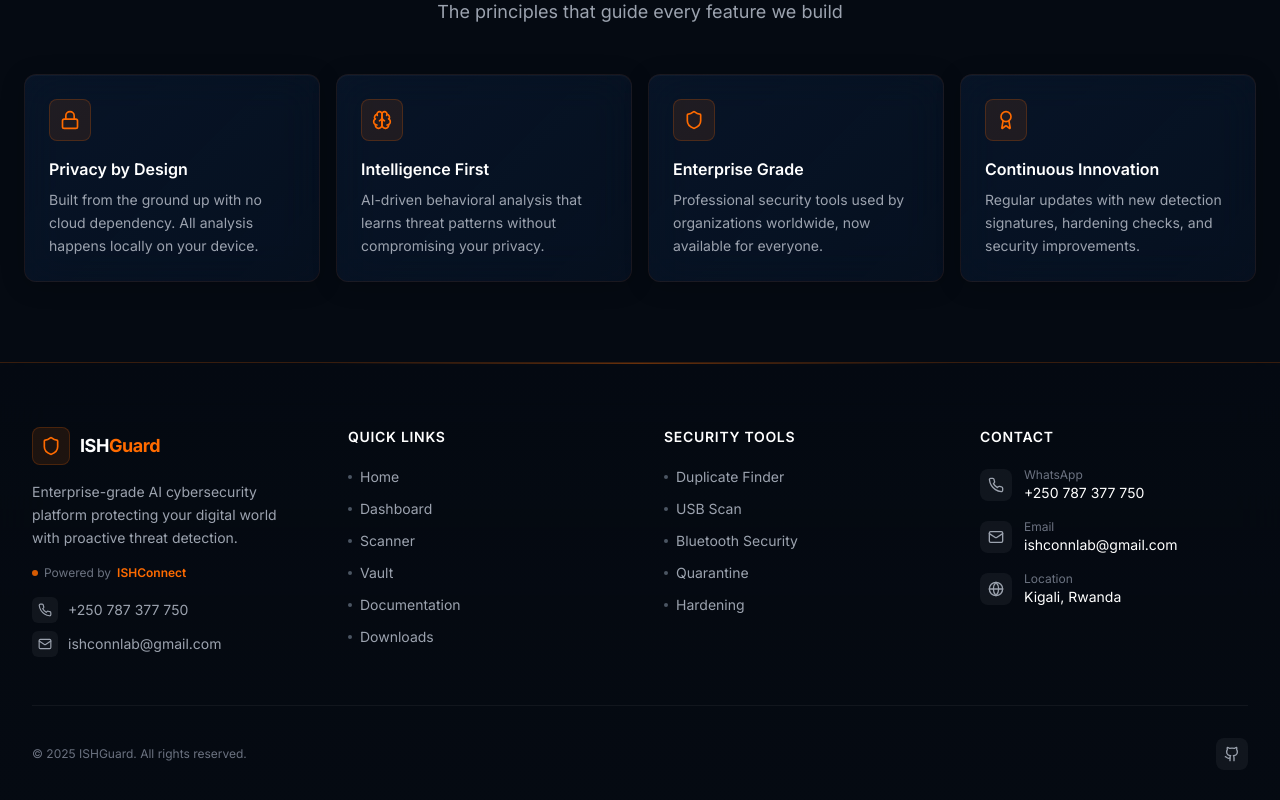
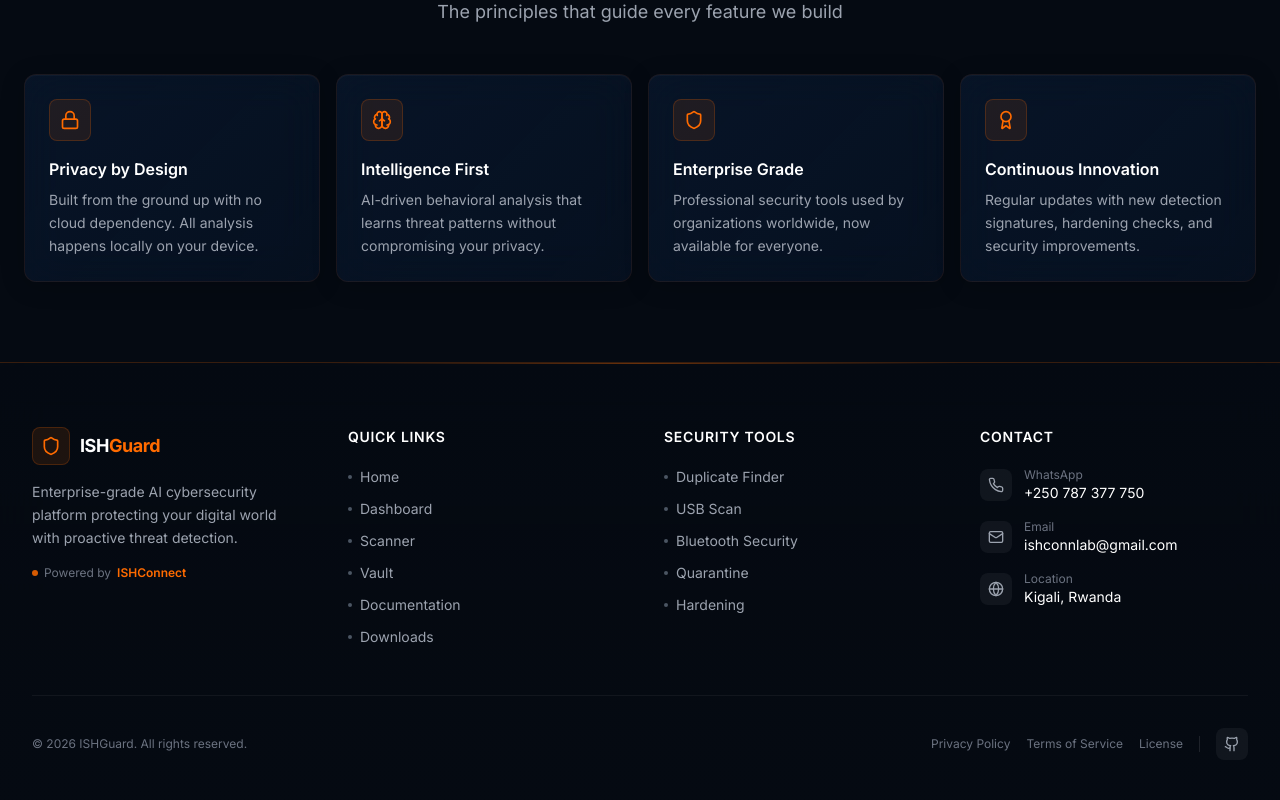
Before and after one commit to ishconnlab/ishguard, a React (Vite) app in the folder website/: page / in a window 1280 px wide. Shown: the part 3768-4568 px from the top of the page. Built offline with nearby package versions, Linux system fonts and the light colour scheme.

Commit message:
footer: rm duplicate contact, fix year, github link, add legal links for seo

```diff
--- a/website/src/components/layout/Footer.jsx
+++ b/website/src/components/layout/Footer.jsx
@@ -22,27 +22,13 @@
             <p className="text-sm text-gray-400 leading-relaxed mb-4">
               Enterprise-grade AI cybersecurity platform protecting your digital world with proactive threat detection.
             </p>
-            <p className="text-xs text-gray-500 mb-4 flex items-center gap-1.5">
+            <p className="text-xs text-gray-500 flex items-center gap-1.5">
               <span className="w-1.5 h-1.5 rounded-full bg-brand animate-pulse" />
               Powered by{' '}
               <a href="https://ishconnect.rw" target="_blank" rel="noopener noreferrer" className="text-brand hover:text-brand-light font-semibold transition-colors">
                 ISHConnect
               </a>
             </p>
-            <div className="space-y-2">
-              <a href="https://wa.me/250787377750" target="_blank" rel="noopener noreferrer" className="flex items-center gap-2.5 text-sm text-gray-400 hover:text-brand transition-colors group">
-                <div className="p-1.5 rounded-md bg-white/5 group-hover:bg-brand/10 transition-colors">
-                  <Phone className="w-3.5 h-3.5" />
-                </div>
-                <span>+250 787 377 750</span>
-              </a>
-              <a href="mailto:ishconnlab@gmail.com" className="flex items-center gap-2.5 text-sm text-gray-400 hover:text-brand transition-colors group">
-                <div className="p-1.5 rounded-md bg-white/5 group-hover:bg-brand/10 transition-colors">
-                  <Mail className="w-3.5 h-3.5" />
-                </div>
-                <span>ishconnlab@gmail.com</span>
-              </a>
-            </div>
           </div>
 
           <div>
@@ -129,10 +115,14 @@
 
         <div className="mt-12 pt-8 border-t border-white/5 flex flex-col sm:flex-row items-center justify-between gap-4">
           <p className="text-xs text-gray-500">
-            &copy; 2025 ISHGuard. All rights reserved.
+            &copy; 2026 ISHGuard. All rights reserved.
           </p>
-          <div className="flex items-center gap-3">
-            <a href="https://github.com/ishguard" target="_blank" rel="noopener noreferrer" className="p-2 rounded-lg bg-white/5 hover:bg-brand/10 text-gray-400 hover:text-brand transition-all">
+          <div className="flex items-center gap-4">
+            <Link to="/privacy" className="text-xs text-gray-500 hover:text-brand transition-colors">Privacy Policy</Link>
+            <Link to="/terms" className="text-xs text-gray-500 hover:text-brand transition-colors">Terms of Service</Link>
+            <Link to="/license" className="text-xs text-gray-500 hover:text-brand transition-colors">License</Link>
+            <span className="w-px h-4 bg-white/10" />
+            <a href="https://github.com/ishconnlab/ishguard" target="_blank" rel="noopener noreferrer" className="p-2 rounded-lg bg-white/5 hover:bg-brand/10 text-gray-400 hover:text-brand transition-all" aria-label="GitHub">
               <Github className="w-4 h-4" />
             </a>
           </div>
```
Also changed, not shown: 2 other files (tests, documents, lock files or other folders).
